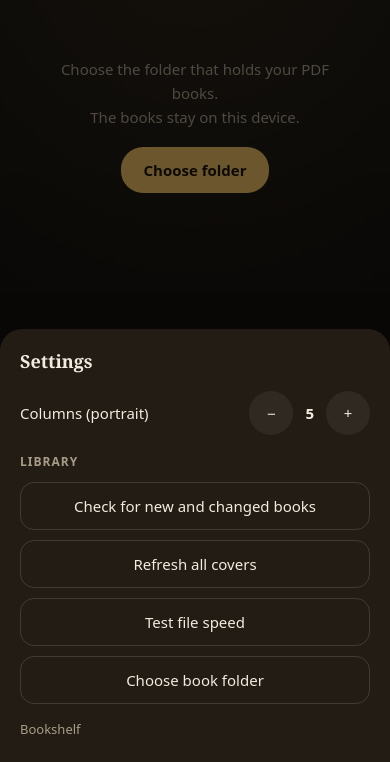
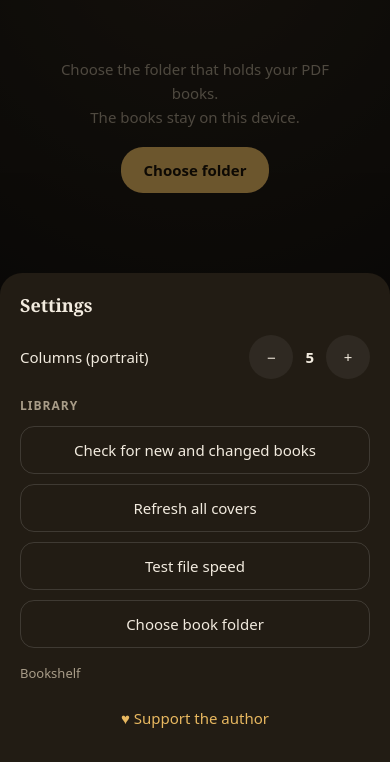
Before and after one commit to neckfors/bookshelf, a plain HTML site: page index.html in a window 390 px wide. Both pictures are taken after a click on the button "Settings". Shown: the part 82-844 px from the top of the page. Drawn offline with Linux system fonts and the light colour scheme.

Commit message:
Add Support the author link, start phones with fewer columns, release 1.9
Co-Authored-By: Claude Sonnet 5.5 <noreply@anthropic.com>

```diff
--- a/js/app.js
+++ b/js/app.js
@@ -11,7 +11,8 @@ const { lib } = data;
 const urls = new Map(); // path -> { blob, url }
 let view = { type: 'folder', path: '' };
 let query = '', onlyHere = false, hasAccess = false;
-let columns = { portrait: 5, landscape: 7 };
+// A phone starts with fewer columns than a tablet.
+let columns = Math.min(screen.width, screen.height) < 600 ? { portrait: 3, landscape: 6 } : { portrait: 5, landscape: 7 };
 const portrait = matchMedia('(orientation: portrait)');
 
 function coverUrl(book) {
@@ -236,7 +237,8 @@ $('menuBtn').onclick = async () => {
     <button class="wide" data-act="pick">${lib.root ? 'Change book folder' : 'Choose book folder'}</button>
     ${timingsHtml()}
     <p class="dim" id="version" style="margin-top:16px"></p>
-    ${app ? '<button class="wide" data-act="update">Check for updates</button>' : ''}`);
+    ${app ? '<button class="wide" data-act="update">Check for updates</button>' : ''}
+    <a class="support" href="https://paypal.me/neckfors" target="_blank" rel="noopener">&#9829; Support the author</a>`);
   sheet.onclick = async e => {
     const el = e.target.closest('button');
     if (!el) return;
--- a/style.css
+++ b/style.css
@@ -79,4 +79,5 @@ input[type=range]{width:100%;accent-color:var(--gold)}
 .step{display:flex;align-items:center;gap:12px}
 .item{display:flex;width:100%;justify-content:space-between;gap:12px;text-align:left;padding:12px 2px;border-bottom:1px solid var(--line)}
 .wide{width:100%;border:1px solid #ffffff22;border-radius:14px;padding:13px;margin-top:10px}
+.support{display:block;margin-top:16px;padding:10px;text-align:center;color:var(--gold);text-decoration:none}
 .num{width:100%;background:#0005;border:1px solid var(--gold);border-radius:12px;padding:12px;margin:10px 0}
--- a/sw.js
+++ b/sw.js
@@ -1,4 +1,4 @@
-const VERSION = '1.8';
+const VERSION = '1.9';
 const SHELL = `bookshelf-${VERSION}`;
 const LIBS = 'bookshelf-pdfjs-4.10.38';
 const CDN = 'https://cdn.jsdelivr.net/npm/pdfjs-dist@4.10.38/';
```
Also changed, not shown: 1 other file.
